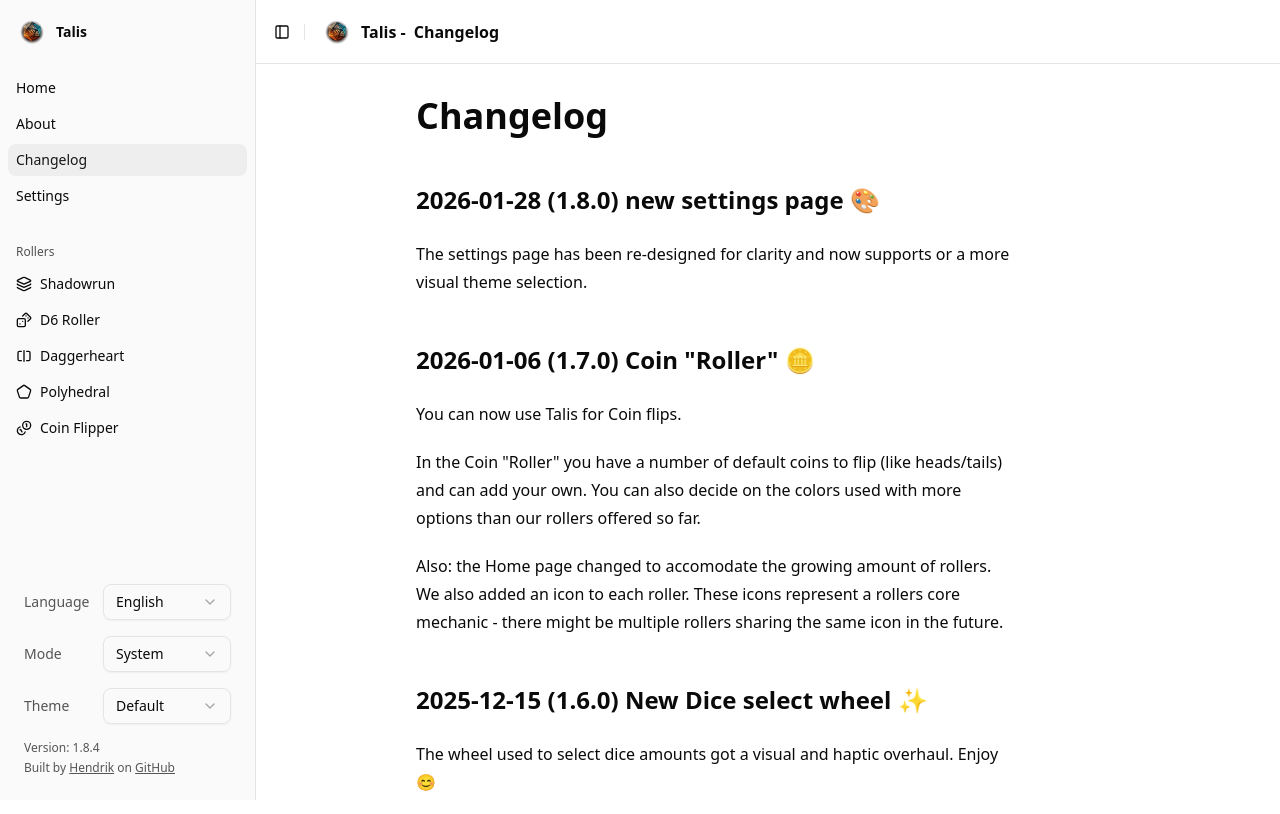
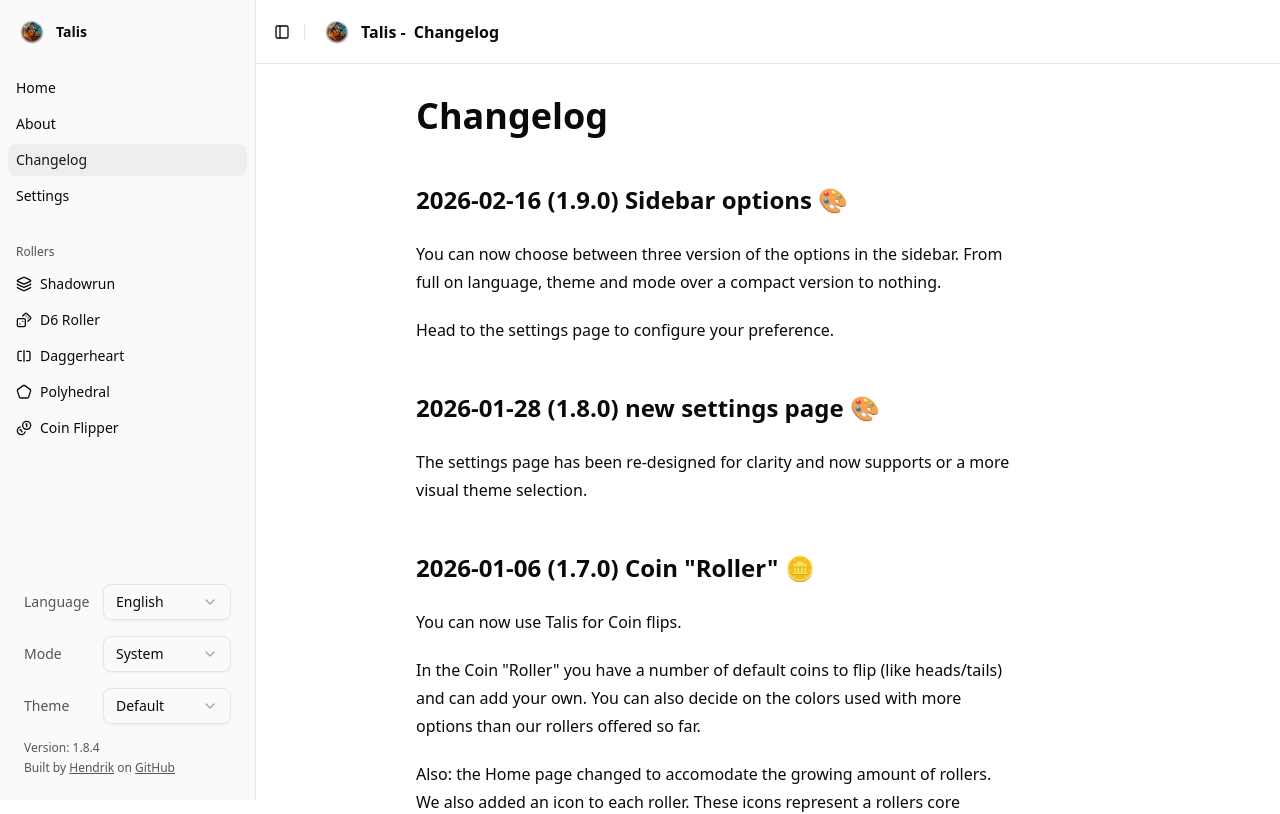
Before and after one commit to HoverBaum/talis, a Next.js app: page /en/pages/changelog in a window 1280 px wide. Shown: the top 814 px of the page. Built offline with nearby package versions, Linux system fonts and the light colour scheme.

Commit message:
📚 change log for sidebar options

```diff
--- a/app/[locale]/pages/changelog/page.mdx
+++ b/app/[locale]/pages/changelog/page.mdx
@@ -7,6 +7,12 @@ import { SetPageTitle } from '@/components/PageTitleProvider'
 <SetPageTitle title="Changelog" />
 
 # Changelog
+
+## 2026-02-16 (1.9.0) Sidebar options 🎨
+
+You can now choose between three version of the options in the sidebar. From full on language, theme and mode over a compact version to nothing.
+
+Head to the settings page to configure your preference.
 
 ## 2026-01-28 (1.8.0) new settings page 🎨
 
```
